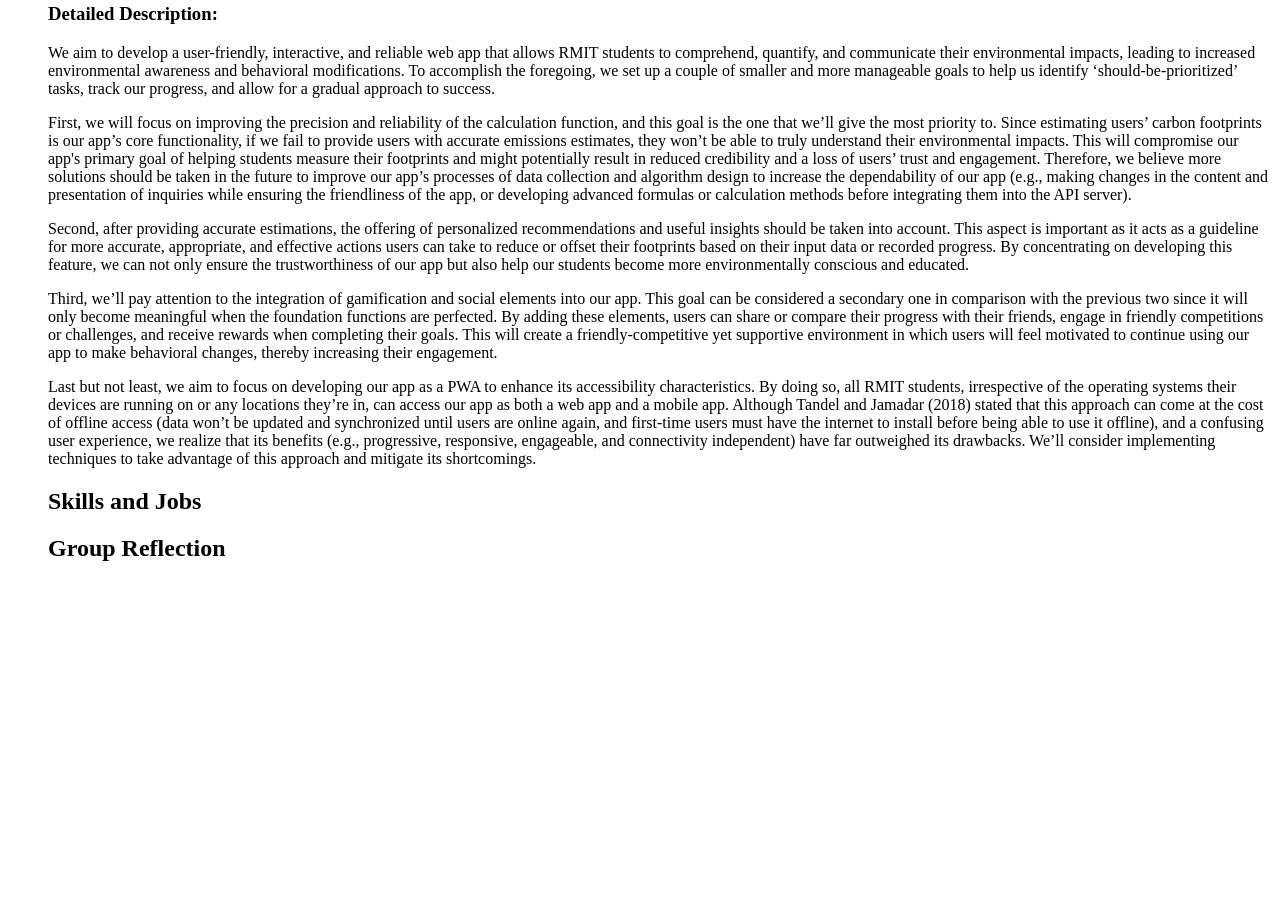
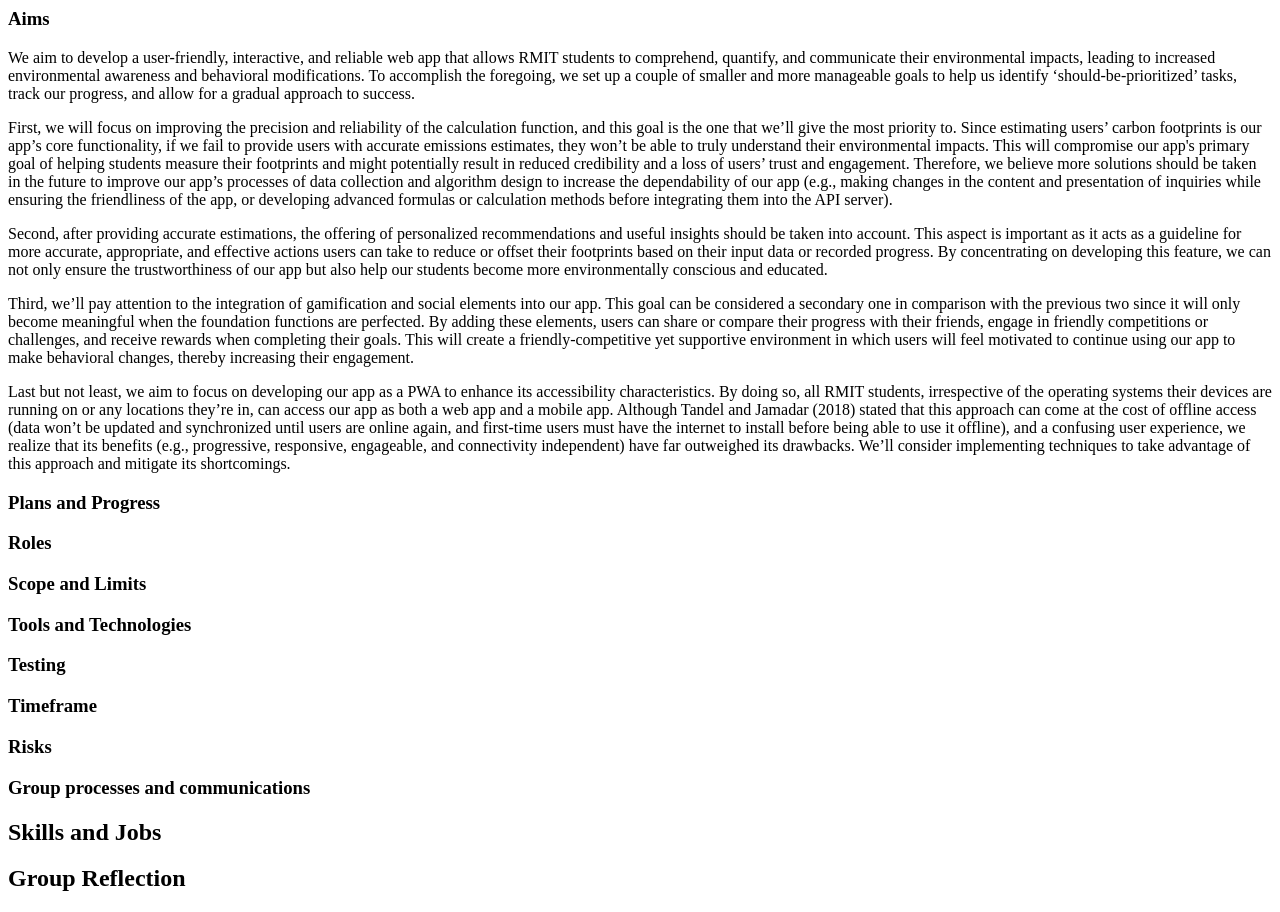
Before and after one commit to andreaxwa/Intro-to-IT-Project, a plain HTML site: page index.html in a window 1280 px wide. Shown: the part 1817-2729 px from the top of the page. Before the commit the page ends 2399 px from the top, so only its background shows below. Drawn offline with Linux system fonts and the light colour scheme.

Commit message:
update index.html

```diff
--- a/index.html
+++ b/index.html
@@ -54,7 +54,8 @@
     <ul>
       <li>The link to our website: http://andreaxwa.github.io/Intro-to-IT-Project </li>
       <li>The link to our GitHub repository: https://github.com/andreaxwa/Intro-to-IT-Project </li>
-      <li>Your comments on how well the audit trail (commit history) on the Git repository reflects your group’s work. You will presumably only be able to do this close to the time of submission.</li>
+      <li>Your comments on how well the audit trail (commit history) on the Git repository reflects your group’s work.</li>
+    </ul>
 
     <h2>Project Description</h2>
 
@@ -85,6 +86,8 @@ track their emissions across the most relevant categories for an average student
 
   <h3>Detailed Description:</h3>
 
+  <h3>Aims</h3>
+
     <p>We aim to develop a user-friendly, interactive, and reliable web app that allows RMIT students to comprehend, quantify, and communicate their environmental impacts, leading to increased environmental awareness and behavioral modifications. To accomplish the foregoing, we set up a couple of smaller and more manageable goals to help us identify ‘should-be-prioritized’ tasks, track our progress, and allow for a gradual approach to success.
 
     <p>First, we will focus on improving the precision and reliability of the calculation function, and this goal is the one that we’ll give the most priority to. Since estimating users’ carbon footprints is our app’s core functionality, if we fail to provide users with accurate emissions estimates, they won’t be able to truly understand their environmental impacts. This will compromise our app's primary goal of helping students measure their footprints and might potentially result in reduced credibility and a loss of users’ trust and engagement. Therefore, we believe more solutions should be taken in the future to improve our app’s processes of data collection and algorithm design to increase the dependability of our app (e.g., making changes in the content and presentation of inquiries while ensuring the friendliness of the app, or developing advanced formulas or calculation methods before integrating them into the API server).
@@ -95,6 +98,22 @@ track their emissions across the most relevant categories for an average student
 
     <p>Last but not least, we aim to focus on developing our app as a PWA to enhance its accessibility characteristics. By doing so, all RMIT students, irrespective of the operating systems their devices are running on or any locations they’re in, can access our app as both a web app and a mobile app. Although Tandel and Jamadar (2018) stated that this approach can come at the cost of offline access (data won’t be updated and synchronized until users are online again, and first-time users must have the internet to install before being able to use it offline), and a confusing user experience, we realize that its benefits (e.g., progressive, responsive, engageable, and connectivity independent) have far outweighed its drawbacks. We’ll consider implementing techniques to take advantage of this approach and mitigate its shortcomings.
 
+<h3>Plans and Progress</h3>
+
+<h3>Roles</h3>
+
+<h3>Scope and Limits</h3>
+
+<h3>Tools and Technologies</h3>
+
+<h3>Testing</h3>
+
+<h3>Timeframe</h3>
+
+<h3>Risks</h3>
+
+<h3>Group processes and communications</h3>
+
     <h2>Skills and Jobs</h2>
 
     <h2>Group Reflection</h2>
```
